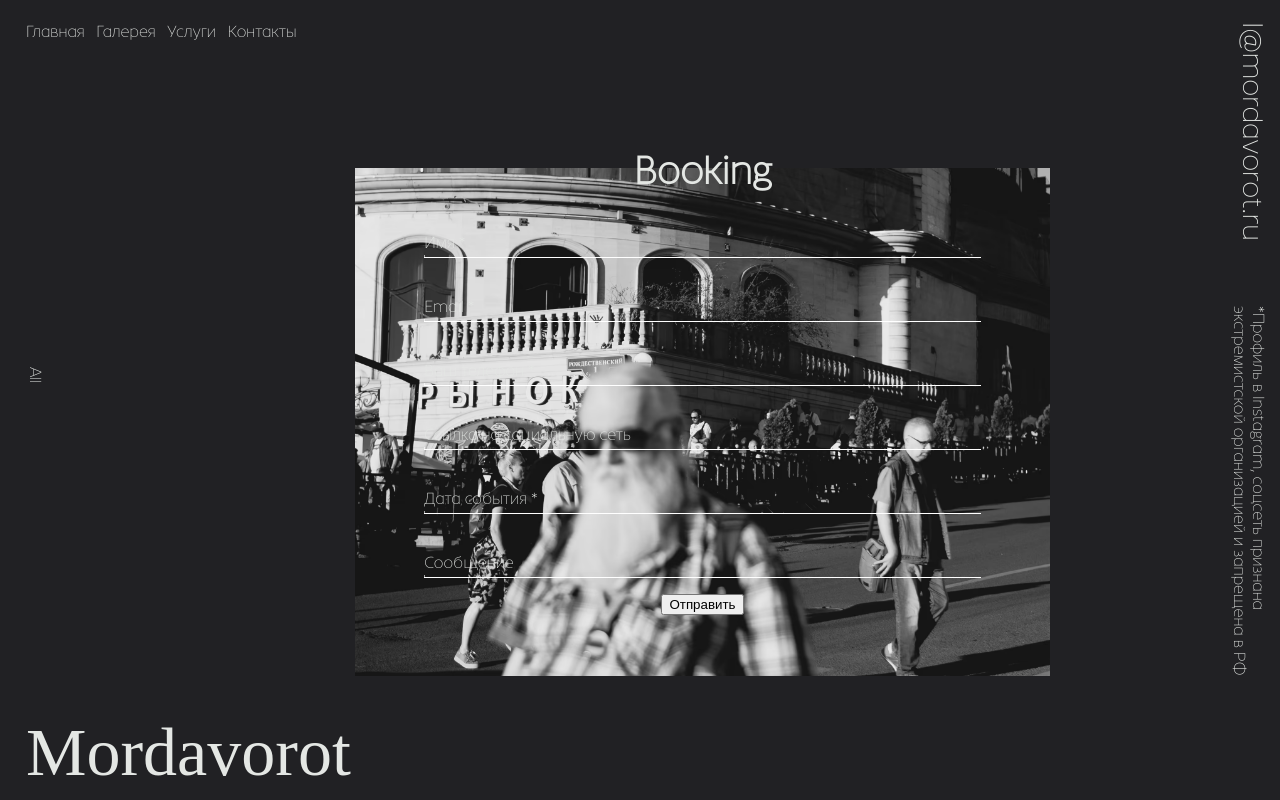
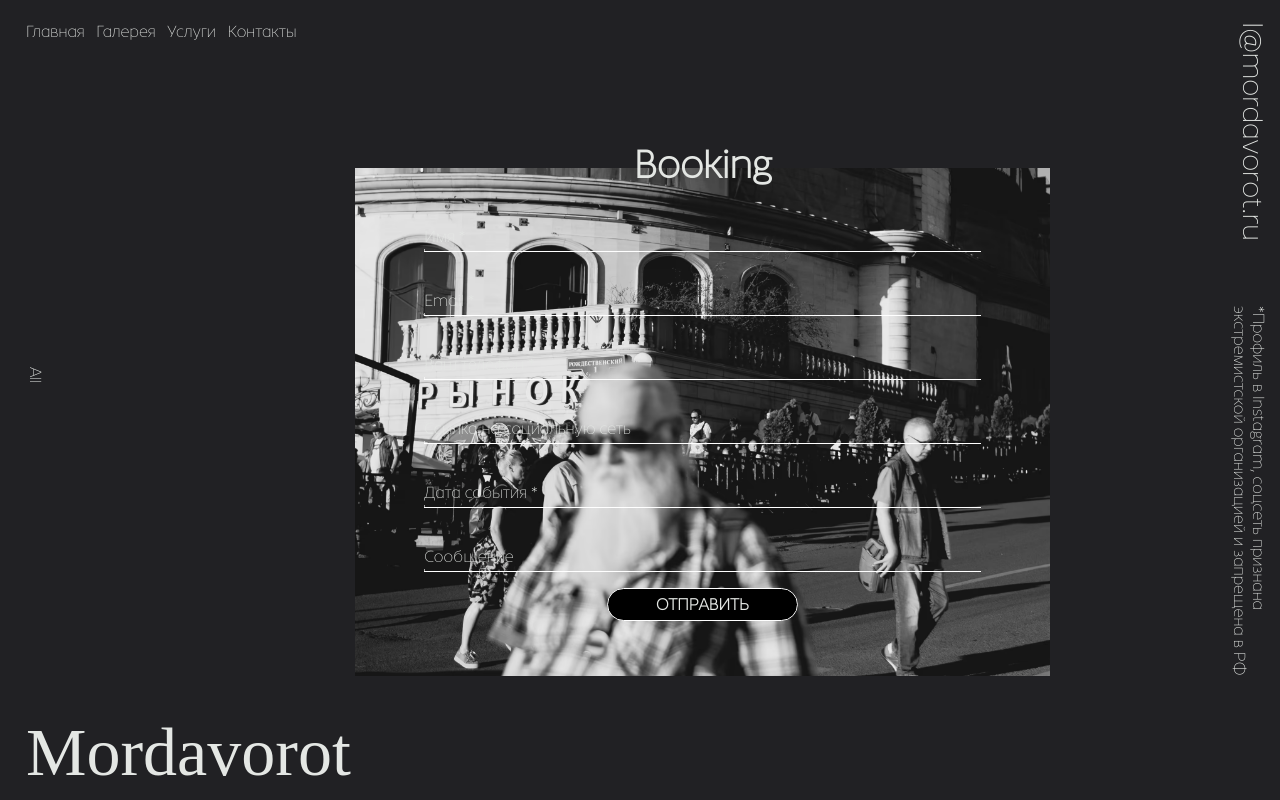
Before and after one commit to Hayk-Tiberius/Mordavorot, a React (Vite) app: page /contacts in a window 1280 px wide. Built offline with nearby package versions, Linux system fonts and the light colour scheme; some icons are missing.

Commit message:
Button Landing

```diff
--- a/src/Contacts.tsx
+++ b/src/Contacts.tsx
@@ -125,7 +125,11 @@ function Contacts() {
               </label>
             </div>
           </div>
-          <button type="submit">Отправить</button>
+          <button type="submit" className="btn-17">
+            <span className="text-container">
+              <span className="text">Отправить</span>
+            </span>
+          </button>
         </div>
       </form>
     </div>
--- a/src/main.css
+++ b/src/main.css
@@ -289,6 +289,159 @@ main {
   transform: translateX(0%);
 }
 
+.btn-17,
+.btn-17 *,
+.btn-17 :after,
+.btn-17 :before,
+.btn-17:after,
+.btn-17:before {
+  border: 0 solid;
+  box-sizing: border-box;
+}
+
+.btn-17 {
+  -webkit-tap-highlight-color: transparent;
+  -webkit-appearance: button;
+  background-color: #000;
+  background-image: none;
+  color: #fff;
+  cursor: pointer;
+  font-family:
+    ui-sans-serif,
+    system-ui,
+    -apple-system,
+    BlinkMacSystemFont,
+    Segoe UI,
+    Roboto,
+    Helvetica Neue,
+    Arial,
+    Noto Sans,
+    sans-serif,
+    Apple Color Emoji,
+    Segoe UI Emoji,
+    Segoe UI Symbol,
+    Noto Color Emoji;
+  font-size: 100%;
+  font-weight: 900;
+  line-height: 1.5;
+  margin: 0;
+  -webkit-mask-image: -webkit-radial-gradient(#000, #fff);
+  padding: 0;
+  text-transform: uppercase;
+}
+
+.btn-17:disabled {
+  cursor: default;
+}
+
+.btn-17:-moz-focusring {
+  outline: auto;
+}
+
+.btn-17 svg {
+  display: block;
+  vertical-align: middle;
+}
+
+.btn-17 [hidden] {
+  display: none;
+}
+
+.btn-17 {
+  border-radius: 99rem;
+  border-width: 0.1vw;
+  padding: 0.2rem 3rem;
+  z-index: 0;
+}
+
+.btn-17,
+.btn-17 .text-container {
+  overflow: hidden;
+  position: relative;
+}
+
+.btn-17 .text-container {
+  display: block;
+  mix-blend-mode: difference;
+}
+
+.btn-17 .text {
+  display: block;
+  position: relative;
+}
+
+.btn-17:hover .text {
+  -webkit-animation: move-up-alternate 0.3s forwards;
+  animation: move-up-alternate 0.3s forwards;
+}
+
+/* @-webkit-keyframes move-up-alternate {
+  0% {
+    transform: translateY(0);
+  }
+
+  50% {
+    transform: translateY(80%);
+  }
+
+  51% {
+    transform: translateY(-80%);
+  }
+
+  to {
+    transform: translateY(0);
+  }
+}
+
+@keyframes move-up-alternate {
+  0% {
+    transform: translateY(0);
+  }
+
+  50% {
+    transform: translateY(80%);
+  }
+
+  51% {
+    transform: translateY(-80%);
+  }
+
+  to {
+    transform: translateY(0);
+  }
+} */
+
+.btn-17:after,
+.btn-17:before {
+  --skew: 0.2;
+  background: #fff;
+  content: "";
+  display: block;
+  height: 103%;
+  left: calc(-46% - 50% * var(--skew));
+  pointer-events: none;
+  position: absolute;
+  top: -104%;
+  transform: skew(calc(150deg * var(--skew))) translateY(var(--progress, 0));
+  transition: transform 0.2s ease;
+  width: 100%;
+}
+
+.btn-17:after {
+  --progress: 0%;
+  left: calc(50% + 50% * var(--skew));
+  top: 102%;
+  z-index: -1;
+}
+
+.btn-17:hover:before {
+  --progress: 100%;
+}
+
+.btn-17:hover:after {
+  --progress: -102%;
+}
+
 /* Секция Услуг (Services) */
 
 .services {
```
